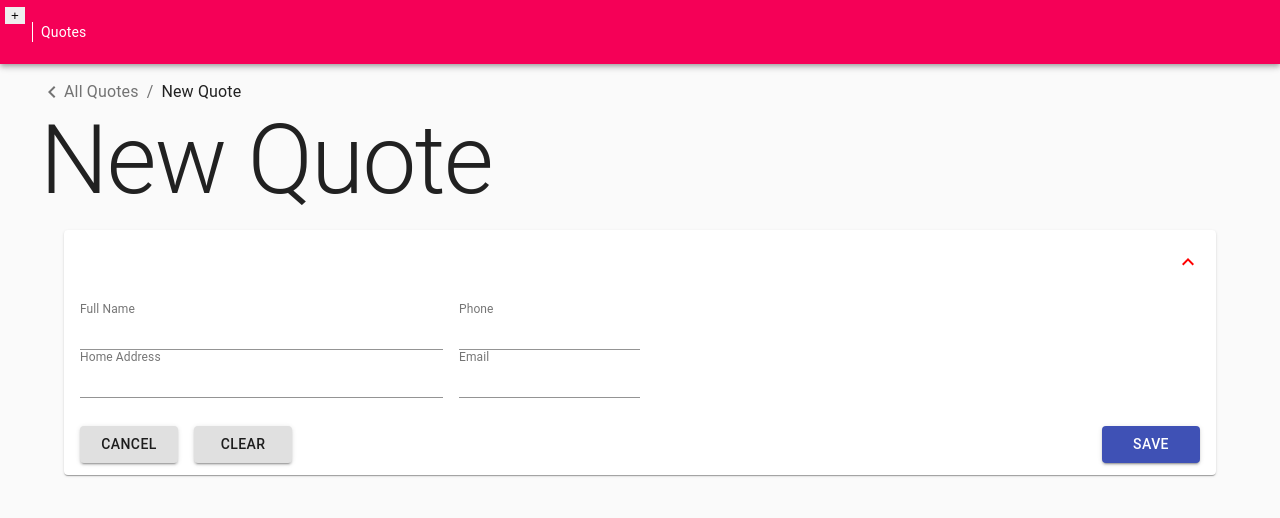
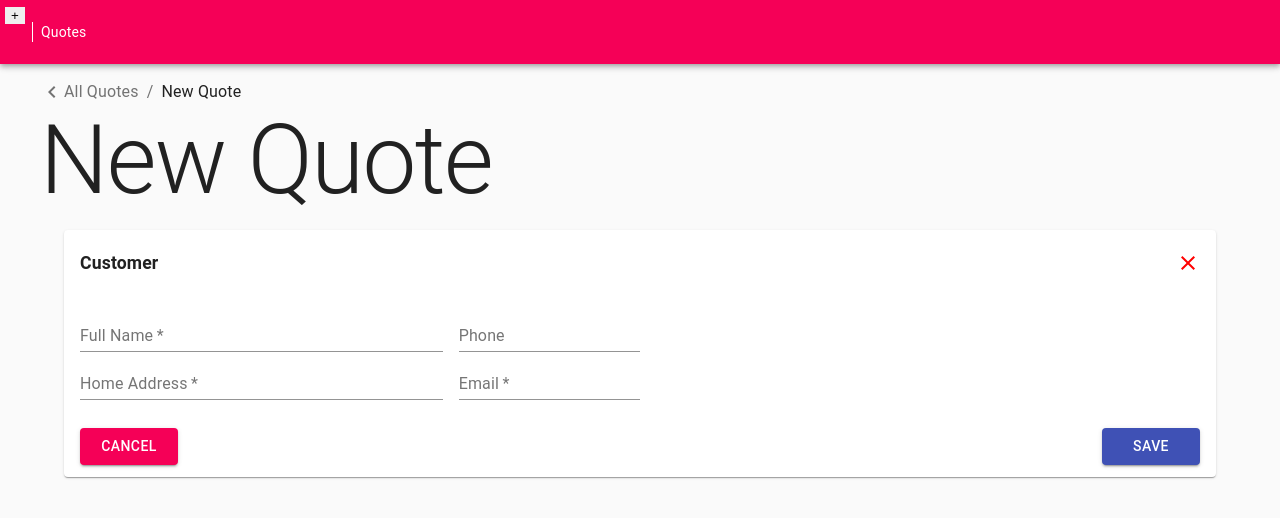
Before and after one commit to rahulpnath/quotes, a React (Create React App) app in the folder ui/: page /quotes/new in a window 1280 px wide. Shown: the top 518 px of the page. Built offline with nearby package versions, Linux system fonts and the light colour scheme.

Commit message:
refine form validation

```diff
--- a/ui/src/views/routes/quotes/CustomerSection.tsx
+++ b/ui/src/views/routes/quotes/CustomerSection.tsx
@@ -11,8 +11,10 @@ import { QuoteSection } from './QuoteSection';
 export const CustomerSection: React.FC = () => {
   const history = useHistory();
   const { quote } = useContext(QuoteContext);
-  const formMethods = useForm<CustomerDto>();
-  const { register, errors } = formMethods;
+
+  // trigger validation when input focus changes
+  const formMethods = useForm<CustomerDto>({ mode: 'onBlur' });
+  const { register, errors, formState } = formMethods;
 
   const onSubmit = async (data: CustomerDto) => {
     if (quote) {
@@ -40,11 +42,12 @@ export const CustomerSection: React.FC = () => {
     Caveat: https://github.com/mui-org/material-ui/issues/11150
     defaultValue in TextField won't update when the component reloads
     use a LoadingPane to prevent the component from rendering until the data is fetched
- */
+  */
   return (
     <QuoteSection<CustomerDto>
-      sectionTitle={quote ? quote.customer.name : ''}
-      sectionSummary=""
+      sectionTitle="Customer"
+      sectionSummary={quote ? quote.customer.name : ''}
+      isEmpty={!quote?.customer}
       expandedDefault={!quote}
       editableDefault={!quote}
       formMethods={formMethods}
@@ -55,12 +58,12 @@ export const CustomerSection: React.FC = () => {
             className={styles.name}
             name="name"
             label="Full Name"
+            required
             defaultValue={quote?.customer.name}
+            inputProps={{ readOnly: !editable }}
             inputRef={register({ required: { value: true, message: 'Name is required' } })}
-            inputProps={{ readOnly: !editable }}
-            error={!!errors.name}
+            error={!!errors.name && (formState.isSubmitted || formState.touched.name)}
             helperText={errors?.name?.message}
-            InputLabelProps={{ shrink: true }}
           />
           <TextField
             className={styles.phone}
@@ -69,33 +72,34 @@ export const CustomerSection: React.FC = () => {
             defaultValue={quote?.customer.phone}
             inputRef={register}
             inputProps={{ readOnly: !editable }}
-            InputLabelProps={{ shrink: true }}
           />
           <TextField
             className={styles.address}
             name="address"
             label="Home Address"
+            required
             defaultValue={quote?.customer.address}
+            inputProps={{ readOnly: !editable }}
             inputRef={register({ required: { value: true, message: 'Address is required' } })}
-            inputProps={{ readOnly: !editable }}
-            InputLabelProps={{ shrink: true }}
+            error={!!errors.address && (formState.isSubmitted || formState.touched.address)}
+            helperText={errors?.address?.message}
           />
           <TextField
             className={styles.email}
             name="email"
             label="Email"
+            required
             defaultValue={quote?.customer.email}
+            inputProps={{ readOnly: !editable }}
             inputRef={register({
               pattern: {
-                value: /^(([^<>()[]\\.,;:\s@"]+(\.[^<>()[]\\.,;:\s@"]+)*)|(".+"))@((\[[0-9]{1,3}\.[0-9]{1,3}\.[0-9]{1,3}\.[0-9]{1,3}])|(([a-zA-Z\-0-9]+\.)+[a-zA-Z]{2,}))$/,
+                value: /^(([^<>()\[\]\\.,;:\s@"]+(\.[^<>()\[\]\\.,;:\s@"]+)*)|(".+"))@((\[[0-9]{1,3}\.[0-9]{1,3}\.[0-9]{1,3}\.[0-9]{1,3}])|(([a-zA-Z\-0-9]+\.)+[a-zA-Z]{2,}))$/,
                 message: 'Please provide a valid email address',
               },
               required: { value: true, message: 'Email is required' },
             })}
-            inputProps={{ readOnly: !editable }}
-            error={!!errors.email}
+            error={!!errors.email && (formState.isSubmitted || formState.touched.email)}
             helperText={errors?.email?.message}
-            InputLabelProps={{ shrink: true }}
           />
         </div>
       )}
--- a/ui/src/views/routes/quotes/QuoteSection.tsx
+++ b/ui/src/views/routes/quotes/QuoteSection.tsx
@@ -16,6 +16,7 @@ import styles from './QuoteSection.module.scss';
 export interface IQuoteSectionProps<T> {
   sectionTitle: string;
   sectionSummary?: string;
+  isEmpty: boolean;
   expandedDefault: boolean;
   editableDefault: boolean;
   onSubmit: (data: T) => void | Promise<void>;
@@ -26,6 +27,7 @@ export interface IQuoteSectionProps<T> {
 export function QuoteSection<T>({
   sectionTitle,
   sectionSummary,
+  isEmpty,
   expandedDefault,
   editableDefault,
   onSubmit,
@@ -35,13 +37,13 @@ export function QuoteSection<T>({
   const { handleSubmit, reset } = formMethods;
   const formSubmit = async (data: T) => {
     await onSubmit(data);
-    // TODO: toggle button status
+    setEditable(false);
   };
-  const sectionData = true;
 
   const [expanded, setExpanded] = React.useState<boolean>(expandedDefault);
   const [editable, setEditable] = React.useState<boolean>(editableDefault);
-  const IconComponent = sectionData ? ExpandMoreIcon : expanded ? CloseIcon : AddIcon;
+
+  const IconComponent = !isEmpty ? ExpandMoreIcon : expanded ? CloseIcon : AddIcon;
   const icon = <IconComponent className={styles.expand} />;
 
   return (
@@ -51,7 +53,7 @@ export function QuoteSection<T>({
         onChange={(_, e) => {
           setExpanded(e);
           if (editable) {
-            //resetForm();
+            reset();
             setEditable(false);
           }
         }}>
@@ -69,7 +71,6 @@ export function QuoteSection<T>({
           )}
         </ExpansionPanelSummary>
         <ExpansionPanelDetails>{children(editable)}</ExpansionPanelDetails>
-        {editable && (
         <ExpansionPanelActions className={styles.actions} {...{ disableSpacing: true }}>
           {editable ? (
             <>
@@ -77,26 +78,31 @@ export function QuoteSection<T>({
                 Save
               </Button>
               <div className={styles.spacer} aria-hidden="true" />
-                {!!sectionData && <Button variant="contained">Clear</Button>}
               <Button
                 variant="contained"
-                  onClick={() => {
+                color="secondary"
+                type="button"
+                onClick={(e) => {
                   reset();
                   setEditable(false);
+                  e.preventDefault();
                 }}>
                 Cancel
               </Button>
             </>
           ) : (
             <Button
-                onClick={() => {
+              variant="contained"
+              color="secondary"
+              type="button"
+              onClick={(e) => {
                 setEditable(true);
+                e.preventDefault();
               }}>
               Edit
             </Button>
           )}
         </ExpansionPanelActions>
-        )}
       </ExpansionPanel>
     </form>
   );
```
Lines whose indentation alone changed are shown as unchanged.
